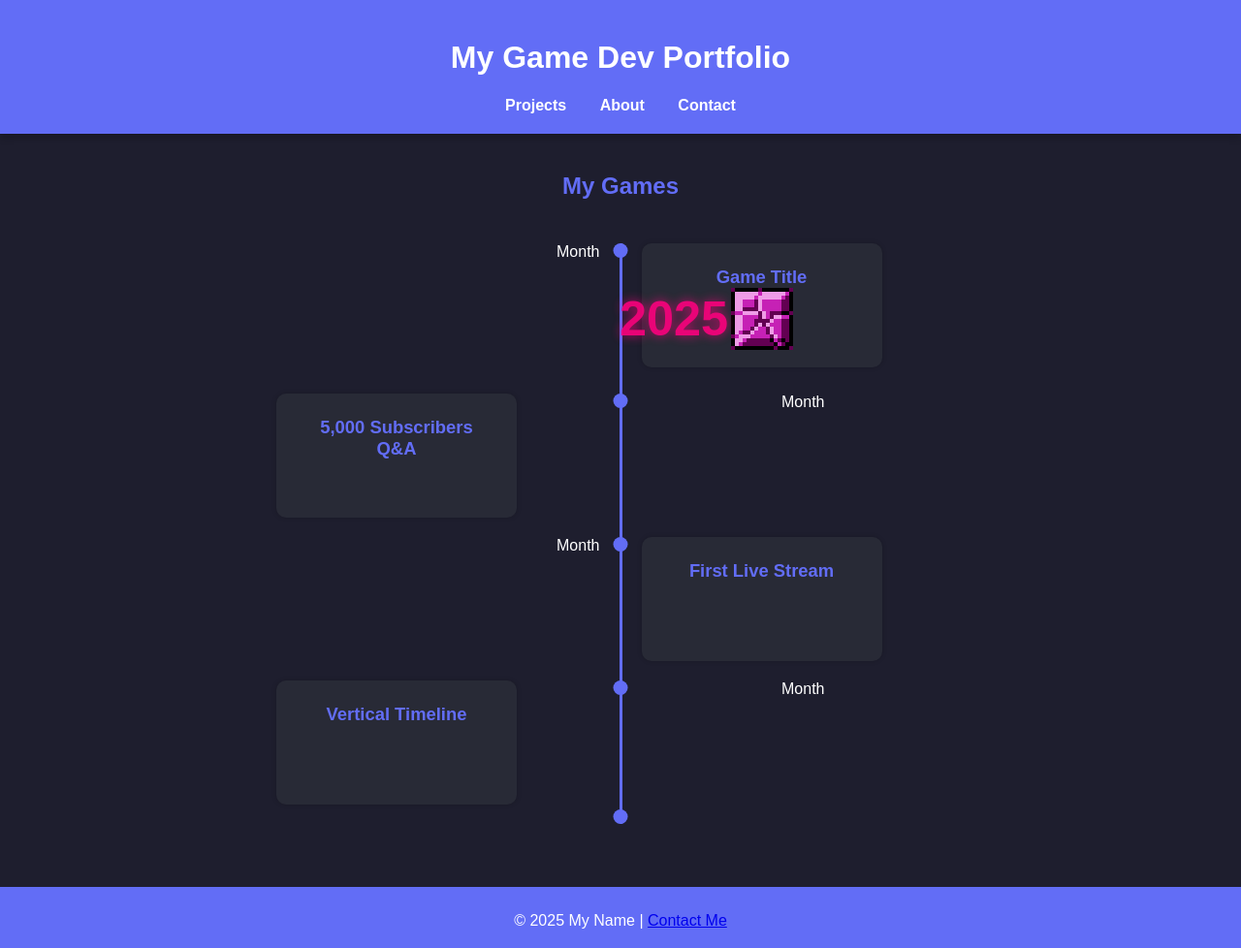
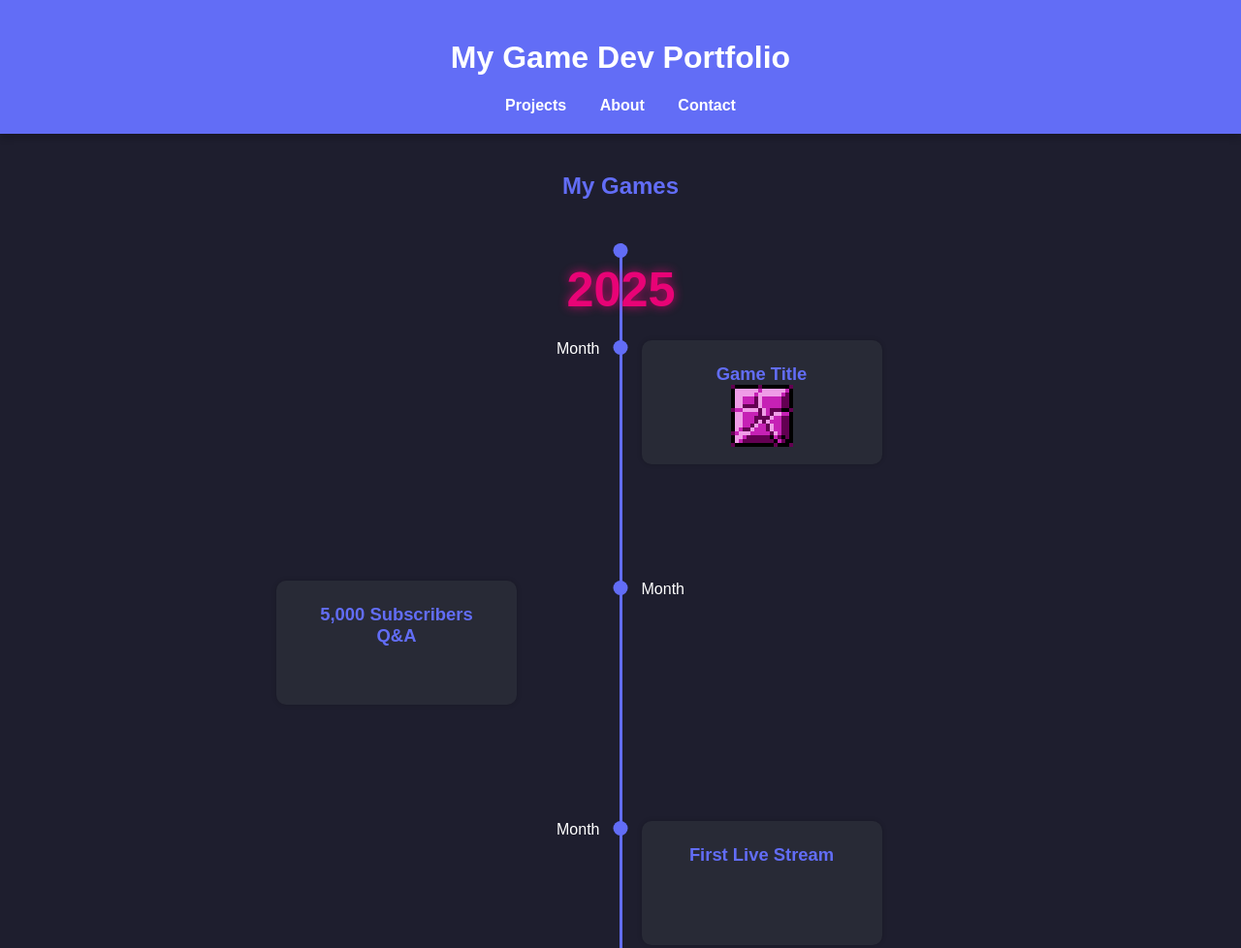
Before and after one commit to justin-rocan/portfolio, a plain HTML site: page index.html in a window 1280 px wide. Shown: the top 978 px of the page at 97% size. Drawn offline with Linux system fonts and the light colour scheme.

Commit message:
Inserted the year headers

```diff
--- a/index.html
+++ b/index.html
@@ -19,10 +19,9 @@
         <section id="projects">
             <h2>My Games</h2>
                 <div class="timeline">
-                    <div class="timeline__component">
-                        <div class="timeline__date timeline__date--right">Month</div>
-                    </div>
+                    <div class="timeline__date timeline__date--right">Month</div>
                     <div class="timeline__middle">
+                        <div class="timeline__point timeline__point--top"></div>
                         <div class="timeline__year">2025</div>
                         <div class="timeline__point"></div>
                     </div>
@@ -54,12 +53,8 @@
                     <div class="timeline__middle">
                       <div class="timeline__point"></div>
                     </div>
-                    <div class="timeline__component">
-                      <div class="timeline__date">Month</div>
-                    </div>
-                    <div class="timeline__component">
-                      <div class="timeline__date timeline__date--right">Month</div>
-                    </div>
+                      <div class="timeline__date  timeline__date--left">Month</div>
+                    <div class="timeline__date  timeline__date--right">Month</div>
                     <div class="timeline__middle">
                       <div class="timeline__point"></div>
                     </div>
@@ -82,8 +77,8 @@
                       <div class="timeline__point"></div>
                       <div class="timeline__point timeline__point--bottom"></div>
                     </div>
-                    <div class="timeline__component timeline__component--bottom">
-                      <div class="timeline__date">Month</div>
+                    <div class="timeline__component--bottom">
+                      <div class="timeline__date  timeline__date--left">Month</div>
                     </div>
                   </div>
         </section>
--- a/styles.css
+++ b/styles.css
@@ -73,6 +73,7 @@ footer {
     grid-template-columns: 1fr 3px 1fr;
     font-family: 'Arial', sans-serif;
     color: #fff;
+    position: relative;
 }
 
 .timeline__year {
@@ -81,7 +82,8 @@ footer {
     color: #ff007f;
     text-shadow: 0 0 10px rgba(255, 0, 127, 0.8);
     text-align: center;
-    margin: 50px 0;
+    position: relative;
+    margin: 20px -60px;
     animation: pulse 2s infinite alternate ease-in-out; /* Floating animation */
 }
 
@@ -91,7 +93,7 @@ footer {
 }
 
 .timeline__component {
-    margin: 0 20px 20px 20px;
+    margin: 100px 20px 20px 20px;
     cursor: pointer;
     transition: transform 0.3s;
 }
@@ -124,15 +126,33 @@ footer {
     height: 15px;
     background: #626df6;
     border-radius: 50%;
+    margin: 100px 0px;
+}
+
+.timeline__point--top {
+    top: initial;
+    top: 0;
+    margin-top: 0px;
 }
 
 .timeline__point--bottom {
     top: initial;
     bottom: 0;
+    margin-bottom: 0px;
+}
+
+.timeline__date {
+    margin: 100px 20px 20px 20px;
 }
 
 .timeline__date--right {
     text-align: right;
+    transform: scale(1);
+}
+
+.timeline__date--left {
+    text-align: left;
+    transform: scale(1);
 }
 
 .timeline__title {
```
